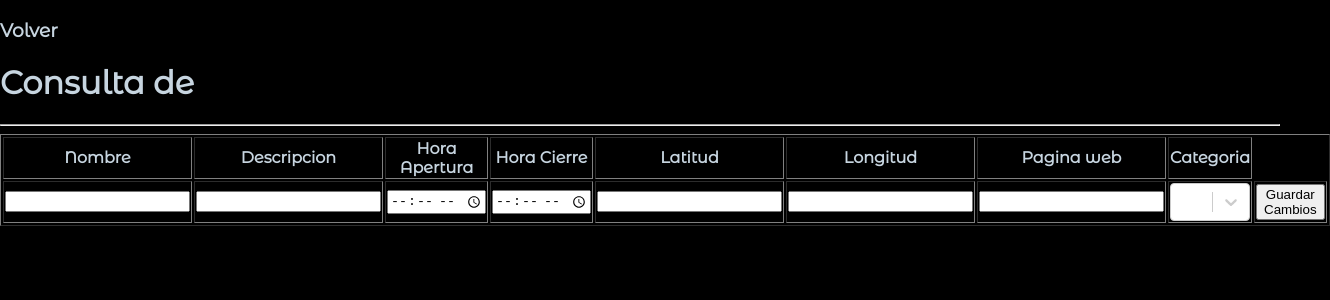
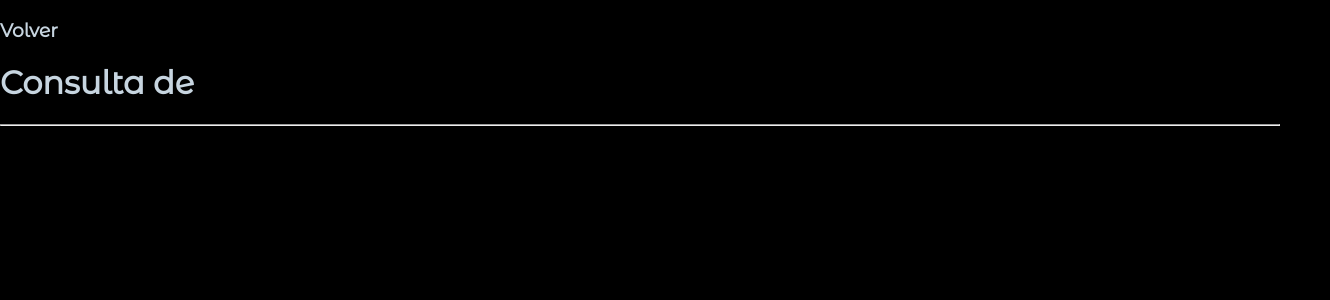
Before and after one commit to Onyxmoises/gabow_front, a Next.js app: page /admin/locations/1 in a window 1280 px wide. Shown: the top 300 px of the page, 1330 px wide, since content can reach past the window. Built offline with nearby package versions, Linux system fonts and the light colour scheme.

Commit message:
nueva act

```diff
--- a/pages/admin/locations/[id].jsx
+++ b/pages/admin/locations/[id].jsx
@@ -10,7 +10,7 @@ const PlaceReader = ({ locationId }) => {
     useEffect(() => {
         console.log(categorias);
         console.log(placeInfo);
-        //setSelectedOption(categorias.find(item => item.value == placeInfo.id_catalogo));
+        setSelectedOption(categorias.find(item => item.value == placeInfo.id_catalogo));
     }, [categorias, placeInfo]);
     useEffect(() => {
         const fetchLocationInfo = async () => {
@@ -67,53 +67,6 @@ const PlaceReader = ({ locationId }) => {
                 </Link>
                 <h1>Consulta de {placeInfo.est_nombre}</h1>
                 <hr></hr>
-                <form onSubmit={handleSubmit}>
-                    <table border={1} style={{ textAlign: "center" }}>
-                        <thead>
-                            <tr>
-                                <th>Nombre</th>
-                                <th>Descripcion</th>
-                                <th>Hora Apertura</th>
-                                <th>Hora Cierre</th>
-                                <th>Latitud</th>
-                                <th>Longitud</th>
-                                <th>Pagina web</th>
-                                <th>Categoria</th>
-                            </tr>
-                        </thead>
-                        <tbody>
-                            <tr>
-                                <td>
-                                    <input type="text" name="est_nombre" value={placeInfo.est_nombre}></input>
-                                </td>
-                                <td>
-                                    <input type="text" name="est_descripcion" value={placeInfo.est_descripcion}></input>
-                                </td>
-                                <td>
-                                    <input type="time" name="est_horaApertura" value={placeInfo.est_horaApertura}></input>
-                                </td>
-                                <td>
-                                    <input type="time" name="est_horaCierre" value={placeInfo.est_horaCierre}></input>
-                                </td>
-                                <td>
-                                    <input type="number" name="est_latitud" value={placeInfo.est_latitud}></input>
-                                </td>
-                                <td>
-                                    <input type="number" name="est_longitud" value={placeInfo.est_longitud}></input>
-                                </td>
-                                <td>
-                                    <input type="text" name="est_paginaWeb" value={placeInfo.est_paginaWeb}></input>
-                                </td>
-                                <td>
-                                    <Select options={categorias} name="id_catalogo" value={selectedOption}></Select>
-                                </td>
-                                <td>
-                                    <button type="submit">Guardar Cambios</button>
-                                </td>
-                            </tr>
-                        </tbody>
-                    </table>
-                </form>
             </>
         )
     }
```
Also changed, not shown: pages/Edificio/[place].jsx (+8 -10 lines), pages/admin/createGraph.jsx (+22 -17 lines).
